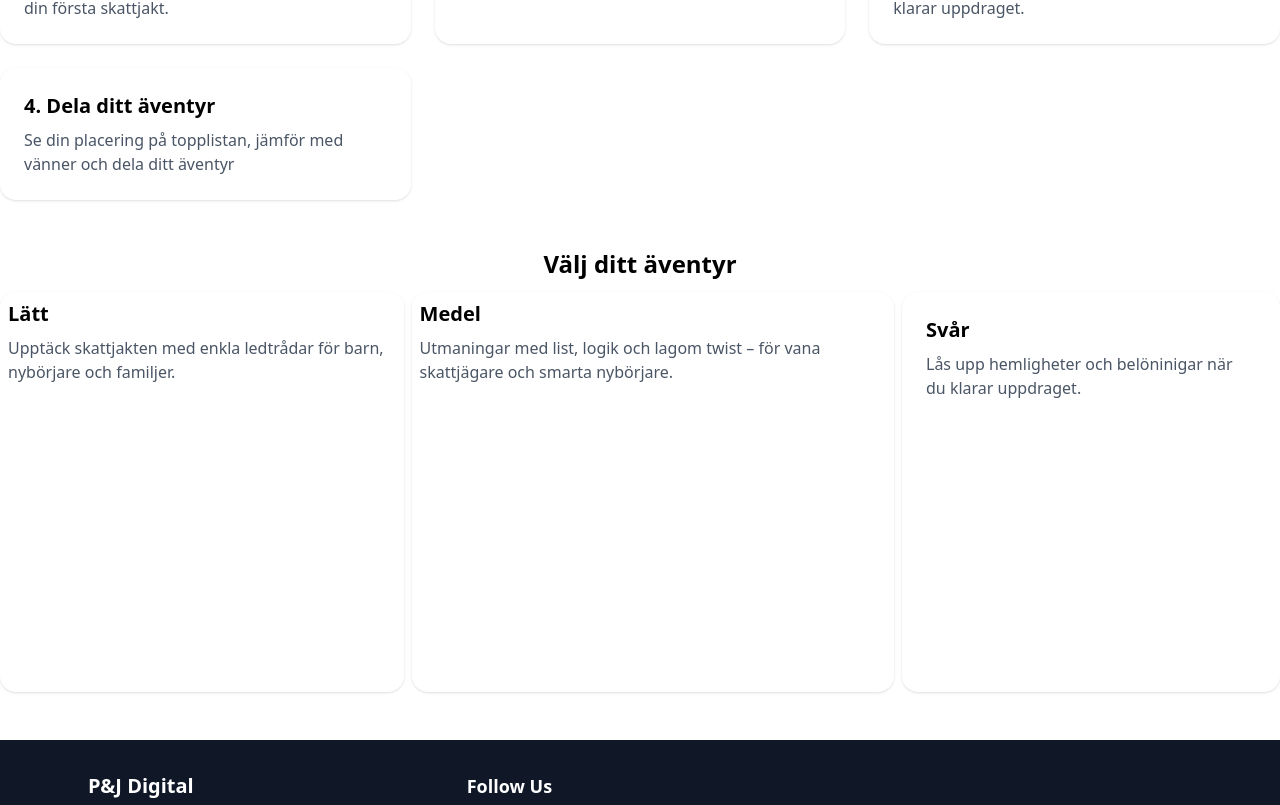
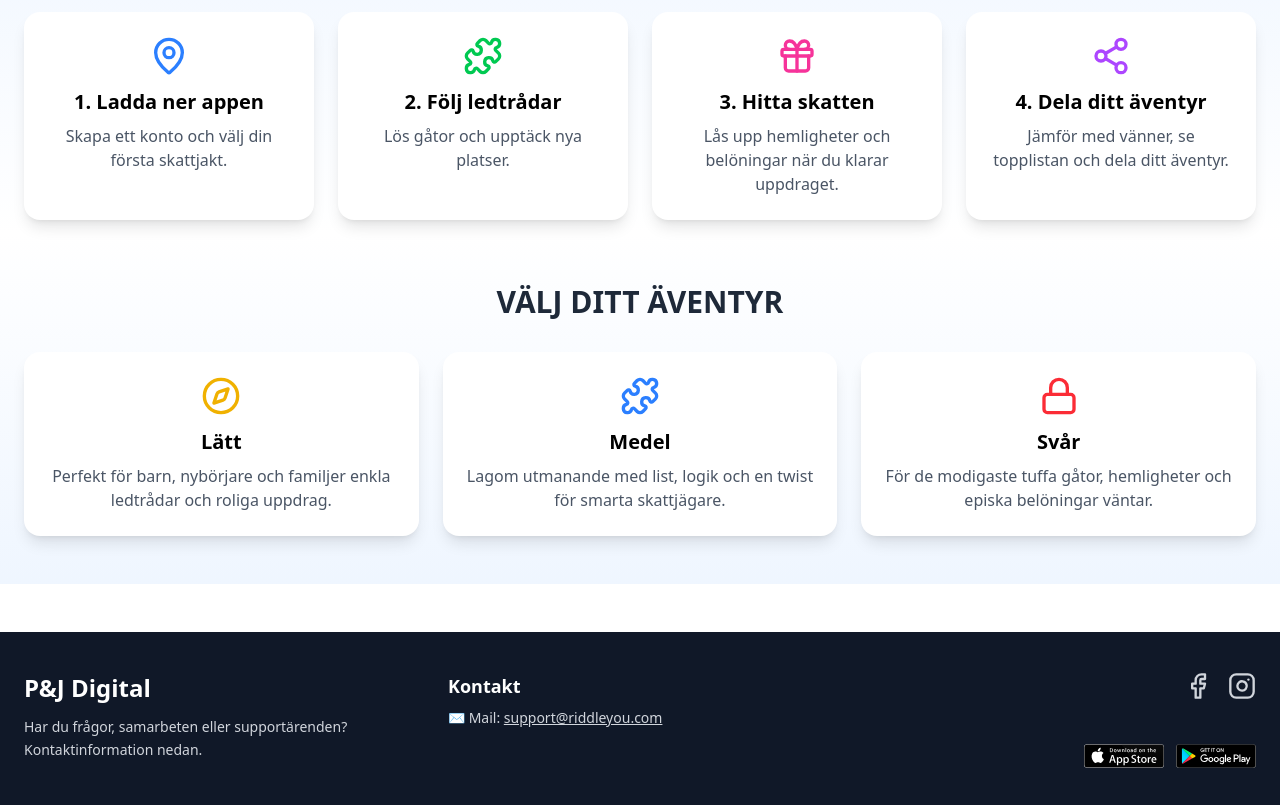
Before and after one commit to Khaahir/RiddleYouPage, a React (Vite) app: page / in a window 1280 px wide. Shown: the part 1495-2300 px from the top of the page. Built offline with nearby package versions, Linux system fonts and the light colour scheme.

Commit message:
updaterat hela sidan

```diff
--- a/src/components/footer.jsx
+++ b/src/components/footer.jsx
@@ -3,36 +3,61 @@ import { Facebook, Instagram } from "lucide-react";
 
 function Footer() {
   return (
-    <footer className="bg-gray-900 text-gray-300 py-8 mt-12">
-      <div className="max-w-6xl mx-auto px-6 grid grid-cols-1 md:grid-cols-3 gap-8">
+    <footer className="bg-gray-900 text-gray-300 py-10 mt-12">
+      <div className="max-w-7xl mx-auto px-6 grid grid-cols-1 md:grid-cols-3 gap-10">
+
         {/* Column 1 - Logo / About */}
-        <div>
-          <h2 className="text-xl font-bold text-white mb-2">P&J Digital</h2>
-          <p className="text-sm">
-Har du frågor, samarbeten eller supportärenden?
-✉️ Mail: support@riddleyou.com
-eller skriv till oss på våra sociala medier
+        <div className="space-y-3 text-center md:text-left">
+          <h2 className="text-2xl font-extrabold text-white">P&J Digital</h2>
+          <p className="text-sm leading-relaxed">
+            Har du frågor, samarbeten eller supportärenden? <br />
+            Kontaktinformation nedan.
           </p>
         </div>
 
-        {/* Column 3 - Social */}
-        <div>
-          <h3 className="text-lg font-semibold text-white mb-2">Follow Us</h3>
+        {/* Column 2 - Kontakt */}
+        <div className="space-y-3 text-center md:text-left">
+          <h3 className="text-lg font-semibold text-white mb-2">Kontakt</h3>
+          <p className="text-sm">
+            ✉️ Mail:{" "}
+            <a
+              href="mailto:support@riddleyou.com"
+              className="underline hover:text-white"
+            >
+              support@riddleyou.com
+            </a>
+          </p>
+        </div>
+
+        {/* Column 3 - Social & Store-links */}
+        <div className="flex flex-col items-center md:items-end space-y-4">
           <div className="flex space-x-4">
+            <a
+              href="https://www.facebook.com/profile.php?id=61578843456515"
+              target="_blank"
+              rel="noopener noreferrer"
+            >
+              <Facebook className="w-7 h-7 hover:text-white" />
+            </a>
+            <a
+              href="https://www.instagram.com/joinriddleyou/"
+              target="_blank"
+              rel="noopener noreferrer"
+            >
+              <Instagram className="w-7 h-7 hover:text-white" />
+            </a>
+          </div>
 
-            <a href="https://www.facebook.com/profile.php?id=61578843456515" target="_blank" rel="noopener noreferrer">
-              <Facebook className="w-6 h-6 hover:text-white" />
-            </a>
-            <a href="https://www.instagram.com/joinriddleyou/" target="_blank" rel="noopener noreferrer">
-              <Instagram className="w-6 h-6 hover:text-white" />
-            </a>
-
+          {/* Store Badges */}
+          <div className="flex gap-3 flex-wrap justify-center md:justify-end">
+            <img className="h-20 sm:h-20" src="appstore.svg" alt="App Store" />
+            <img className="h-20 sm:h-20" src="googleplay.svg" alt="Google Play" />
           </div>
         </div>
       </div>
 
       {/* Bottom Bar */}
-      <div className="border-t border-gray-700 mt-8 pt-4 text-center text-sm">
+      <div className="border-t border-gray-700 mt-10 pt-4 text-center text-xs sm:text-sm">
         © {new Date().getFullYear()} Riddle You. All rights reserved.
       </div>
     </footer>
--- a/src/components/header.jsx
+++ b/src/components/header.jsx
@@ -40,7 +40,7 @@ export default function Header() {
       {/* Top bar */}
       <div className="mx-auto flex max-w-6xl items-center justify-between px-4 py-3">
         <a href="#" className="flex items-center gap-2">
-          <img className="h-12 w-auto sm:h-16" src="riddleUlogo.png" alt="logo" />
+          <img className="h-20 w-auto sm:h-20" src="riddleUlogo.png" alt="logo" />
         </a>
 
         {/* Desktop nav */}
--- a/src/components/howTo.tsx
+++ b/src/components/howTo.tsx
@@ -1,73 +1,76 @@
-import React from 'react'
+import React from "react";
+import { Sparkles, MapPin, Gift, Share2, Compass, Puzzle, Lock } from "lucide-react";
 
 function HowTo() {
   return (
-    <section >
-        <section className='flex  justify-center w-screen'>
-    <div className='text-2xl font-bold mb-3 '>HUR MAN SPELAR</div>
-        </section>
+    <section className="w-full px-6 py-12 bg-gradient-to-b from-blue-50 via-white to-blue-50">
+      {/* Titel */}
+      <div className="flex justify-center mb-10">
+        <h1 className="text-3xl sm:text-4xl font-extrabold text-gray-800 flex items-center gap-2">
+          HUR MAN SPELAR
+        </h1>
+      </div>
 
-
-      <section className="grid gap-6 sm:grid-cols-2 lg:grid-cols-3 mb-12 flex-1" >
-        <div className="p-6 bg-white rounded-2xl shadow hover:shadow-lg transition">
+      {/* Steg */}
+      <div className="grid gap-6 sm:grid-cols-2 lg:grid-cols-4 mb-16">
+        <div className="p-6 bg-white rounded-2xl shadow-lg hover:shadow-xl transition flex flex-col items-center text-center">
+          <MapPin className="h-10 w-10 text-blue-500 mb-3" />
           <h2 className="text-xl font-semibold mb-2">1. Ladda ner appen</h2>
           <p className="text-gray-600">
-            Ladda ner appen och skapa ett konto.
-            Och välj din första skattjakt.
+            Skapa ett konto och välj din första skattjakt.
           </p>
         </div>
-        <div className="p-6 bg-white rounded-2xl shadow hover:shadow-lg transition">
+        <div className="p-6 bg-white rounded-2xl shadow-lg hover:shadow-xl transition flex flex-col items-center text-center">
+          <Puzzle className="h-10 w-10 text-green-500 mb-3" />
           <h2 className="text-xl font-semibold mb-2">2. Följ ledtrådar</h2>
+          <p className="text-gray-600">Lös gåtor och upptäck nya platser.</p>
+        </div>
+        <div className="p-6 bg-white rounded-2xl shadow-lg hover:shadow-xl transition flex flex-col items-center text-center">
+          <Gift className="h-10 w-10 text-pink-500 mb-3" />
+          <h2 className="text-xl font-semibold mb-2">3. Hitta skatten</h2>
           <p className="text-gray-600">
-           Lös gåtor och upptäck nya platser.
+            Lås upp hemligheter och belöningar när du klarar uppdraget.
           </p>
         </div>
-        <div className="p-6 bg-white rounded-2xl shadow hover:shadow-lg transition">
-          <h2 className="text-xl font-semibold mb-2">3. Hitta skatten</h2>
+        <div className="p-6 bg-white rounded-2xl shadow-lg hover:shadow-xl transition flex flex-col items-center text-center">
+          <Share2 className="h-10 w-10 text-purple-500 mb-3" />
+          <h2 className="text-xl font-semibold mb-2">4. Dela ditt äventyr</h2>
           <p className="text-gray-600">
-            Lås upp hemligheter och belöninigar när du klarar uppdraget.
+            Jämför med vänner, se topplistan och dela ditt äventyr.
           </p>
         </div>
-                <div className="p-6 bg-white rounded-2xl shadow hover:shadow-lg transition">
-          <h2 className="text-xl font-semibold mb-2">4. Dela ditt äventyr</h2>
+      </div>
+
+      {/* Nivåval */}
+      <div className="flex justify-center mb-8">
+        <h2 className="text-3xl font-bold text-gray-800">VÄLJ DITT ÄVENTYR</h2>
+      </div>
+
+      <div className="grid gap-6 sm:grid-cols-2 lg:grid-cols-3">
+        <div className="p-6 bg-white rounded-2xl shadow-lg hover:shadow-xl transition text-center flex flex-col items-center">
+          <Compass className="h-10 w-10 text-yellow-500 mb-3" />
+          <h3 className="text-xl font-semibold mb-2">Lätt</h3>
           <p className="text-gray-600">
-            Se din placering på topplistan, jämför med vänner och dela ditt äventyr
+            Perfekt för barn, nybörjare och familjer enkla ledtrådar och roliga uppdrag.
           </p>
         </div>
-      </section>
-
-
-
-
-
-
-        <section className=' flex w-[100%] justify-center'>
-            <span className="text-2xl font-bold mb-3" > Välj ditt äventyr</span>
-        </section>
-
-
-        <section className="flex h-100  gap-2 sm:grid-cols-2 lg:grid-cols-3" >
-        <div className="p-2 bg-white rounded-2xl shadow hover:shadow-lg transition">
-          <h2 className="text-xl font-semibold mb-2">Lätt</h2>
+        <div className="p-6 bg-white rounded-2xl shadow-lg hover:shadow-xl transition text-center flex flex-col items-center">
+          <Puzzle className="h-10 w-10 text-blue-500 mb-3" />
+          <h3 className="text-xl font-semibold mb-2">Medel</h3>
           <p className="text-gray-600">
-            Upptäck skattjakten med enkla ledtrådar  för barn, nybörjare och familjer.
+            Lagom utmanande med list, logik och en twist för smarta skattjägare.
           </p>
         </div>
-        <div className="p-2 bg-white rounded-2xl shadow hover:shadow-lg transition">
-          <h2 className="text-xl font-semibold mb-2">Medel</h2>
+        <div className="p-6 bg-white rounded-2xl shadow-lg hover:shadow-xl transition text-center flex flex-col items-center">
+          <Lock className="h-10 w-10 text-red-500 mb-3" />
+          <h3 className="text-xl font-semibold mb-2">Svår</h3>
           <p className="text-gray-600">
-           Utmaningar med list, logik och lagom twist – för vana skattjägare och smarta nybörjare.
+            För de modigaste tuffa gåtor, hemligheter och episka belöningar väntar.
           </p>
         </div>
-        <div className="p-6 bg-white rounded-2xl shadow hover:shadow-lg transition">
-          <h2 className="text-xl font-semibold mb-2">Svår</h2>
-          <p className="text-gray-600">
-            Lås upp hemligheter och belöninigar när du klarar uppdraget.
-          </p>
-        </div>
-      </section>
+      </div>
     </section>
-  )
+  );
 }
 
-export default HowTo
+export default HowTo;
```
Also changed, not shown: public/appstore.svg (added), public/googleplay.svg (added).
